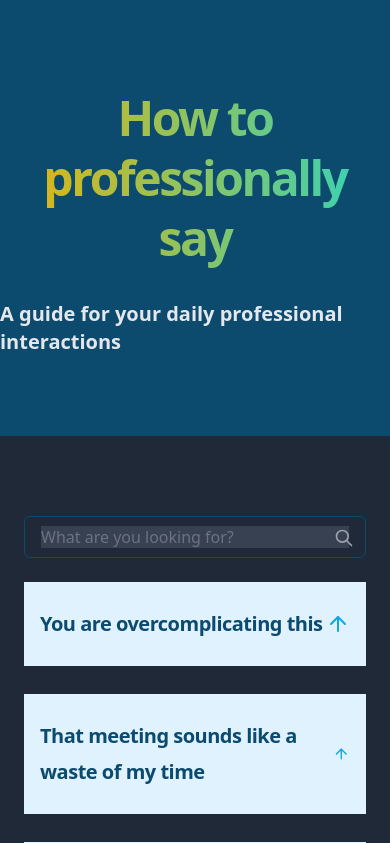
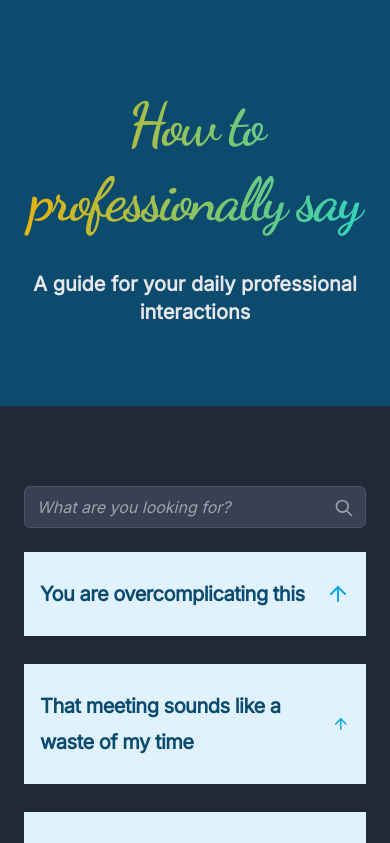
Before and after one commit to AkashRajpurohit/howtoprofessionallysay, a Next.js app: page / in a window 390 px wide. Shown: the top 843 px of the page. Built offline with nearby package versions, Linux system fonts and the light colour scheme.

Commit message:
feat: :sparkles: fonts updated; mobile styles updated

```diff
--- a/components/Footer.tsx
+++ b/components/Footer.tsx
@@ -4,7 +4,7 @@ interface IFooterProps {}
 
 const Footer: FunctionComponent<IFooterProps> = (): JSX.Element => {
   return (
-    <footer className="flex items-center justify-between bg-primary-600 py-12 px-40 text-gray-200">
+    <footer className="mx-auto flex flex-col items-center justify-around gap-4 bg-primary-600 py-12 px-4 text-gray-200 md:flex-row">
       <p className="font-medium">
         Made by{' '}
         <a
@@ -23,8 +23,7 @@ const Footer: FunctionComponent<IFooterProps> = (): JSX.Element => {
           className="text-gray-200 underline hover:text-gray-300"
         >
           @loewhaley
-        </a>{' '}
-        and her work bestie.
+        </a>
       </p>
       <p className="flex gap-3">
         <span>
--- a/components/Header.tsx
+++ b/components/Header.tsx
@@ -5,11 +5,11 @@ interface IHeaderProps {}
 
 const Header: FunctionComponent<IHeaderProps> = (): JSX.Element => {
   return (
-    <header className="flex min-h-[40vh] flex-col items-center justify-center gap-6 bg-primary-900 py-20">
-      <h1 className="break-words bg-gradient-to-r from-yellow-500 to-teal-400 bg-clip-text p-2 text-center text-5xl font-extrabold leading-tight tracking-tighter text-transparent sm:leading-10 xl:text-6xl">
+    <header className="flex min-h-[40vh] flex-col items-center justify-center gap-6 bg-primary-900 py-20 px-4">
+      <h1 className="break-words bg-gradient-to-r from-yellow-500 to-teal-400 bg-clip-text p-2 text-center font-dancing text-6xl font-extrabold leading-tight tracking-tighter text-transparent sm:leading-10 xl:text-8xl">
         {siteMetadata.title}
       </h1>
-      <p className="text-xl font-bold text-gray-200">
+      <p className="text-center text-xl font-bold text-gray-200">
         {siteMetadata.description}
       </p>
     </header>
--- a/components/QuestionsListLayout.tsx
+++ b/components/QuestionsListLayout.tsx
@@ -11,13 +11,15 @@ const SearchInput: FunctionComponent<{
   setSearchValue: React.Dispatch<React.SetStateAction<string>>;
 }> = ({ setSearchValue }) => {
   return (
-    <div className="relative">
+    <div className="relative block">
+      <span className="sr-only">Search</span>
       <input
         aria-label="What are you looking for?"
         type="text"
         onChange={(e) => setSearchValue(e.target.value)}
         placeholder="What are you looking for?"
-        className="block w-full rounded-md border border-primary-900 bg-gray-800 px-4 py-2 text-gray-100 placeholder:bg-gray-700 focus:border-primary-500 focus:ring-primary-500"
+        // className="block w-full rounded-md border border-primary-900 bg-gray-800 text-gray-100 placeholder:bg-gray-700 focus:border-primary-500 focus:ring-primary-500"
+        className="block w-full rounded-md border border-gray-600 bg-gray-700 py-2 pr-3 shadow-sm placeholder:italic placeholder:text-gray-400 focus:border-primary-500 focus:outline-none focus:ring-1 focus:ring-primary-500 sm:text-sm"
       />
       <svg
         className="absolute right-3 top-3 h-5 w-5 text-gray-400 dark:text-gray-300"
--- a/pages/_document.tsx
+++ b/pages/_document.tsx
@@ -17,8 +17,14 @@ class MyDocument extends Document {
             sizes="16x16"
             href="/static/images/favicon-16x16.png"
           />
+          <link rel="preconnect" href="https://fonts.googleapis.com" />
+          <link rel="preconnect" href="https://fonts.gstatic.com" />
+          <link
+            href="https://fonts.googleapis.com/css2?family=Dancing+Script:wght@400;500;600;700&family=Inter&display=swap"
+            rel="stylesheet"
+          />
         </Head>
-        <body className="bg-gray-800 text-gray-200 antialiased">
+        <body className="bg-gray-800 font-sans text-gray-200 antialiased">
           <Main />
           <NextScript />
         </body>
--- a/tailwind.config.js
+++ b/tailwind.config.js
@@ -1,4 +1,5 @@
 const colors = require('tailwindcss/colors');
+const defaultTheme = require('tailwindcss/defaultTheme');
 
 /** @type {import("tailwindcss/tailwind-config").TailwindConfig } */
 module.exports = {
@@ -11,6 +12,10 @@ module.exports = {
       colors: {
         primary: colors.sky,
       },
+      fontFamily: {
+        dancing: ['Dancing Script', 'cursive', ...defaultTheme.fontFamily.sans],
+        sans: ['Inter', ...defaultTheme.fontFamily.sans],
+      },
     },
   },
   plugins: [require('@tailwindcss/forms')],
```
